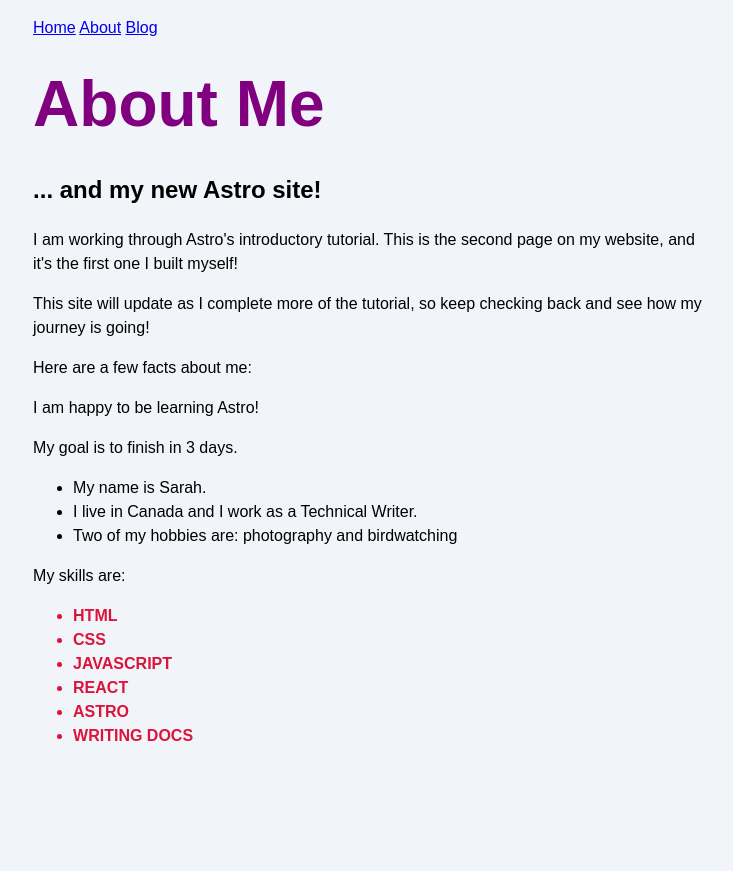
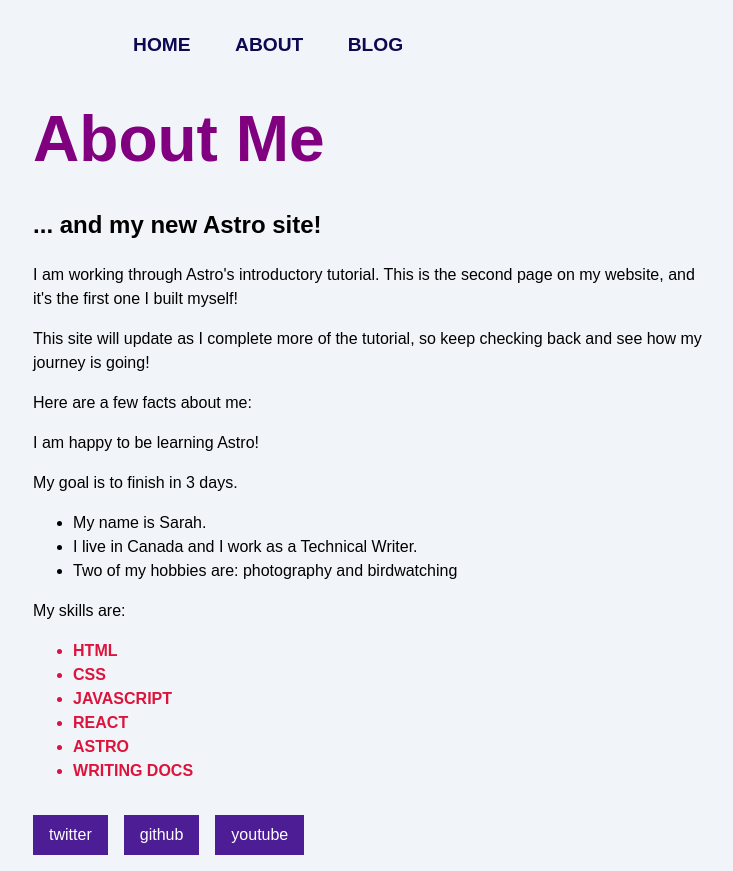
Before and after one commit to aesakof/aesakof.github.io, an Astro site: page /about in a window 1280 px wide. Shown: the whole page, without its empty margins (267-1000 px from the left). Before the commit the page ends 800 px from the top, so only its background shows below. Built offline with nearby package versions, Linux system fonts and the light colour scheme; Astro itself is replaced by a stand-in of ours.

Commit message:
Astro Tutorial

```diff
--- /dev/null
+++ b/src/components/Footer.astro
@@ -0,0 +1,16 @@
+---
+import Social from './Social.astro';
+---
+<style>
+  footer {
+    display: flex;
+    gap: 1rem;
+    margin-top: 2rem;
+  }
+</style>
+
+<footer>
+  <Social platform="twitter" username="astrodotbuild" />
+  <Social platform="github" username="withastro" />
+  <Social platform="youtube" username="astrodotbuild" />
+</footer>
--- /dev/null
+++ b/src/components/Header.astro
@@ -0,0 +1,11 @@
+---
+import Navigation from './Navigation.astro';
+import Menu from '../components/Menu.astro';
+
+---
+<header>
+    <nav>
+        <Menu />
+        <Navigation />
+    </nav>
+</header>
--- /dev/null
+++ b/src/components/Menu.astro
@@ -0,0 +1,5 @@
+---
+---
+<button aria-expanded="false" aria-controls="main-menu" class="menu">
+    Menu
+</button>
--- /dev/null
+++ b/src/components/Navigation.astro
@@ -0,0 +1,7 @@
+---
+---
+<div id="main-menu" class="nav-links">
+    <a href="/">Home</a>
+    <a href="/about/">About</a>
+    <a href="/blog/">Blog</a>
+</div>
--- /dev/null
+++ b/src/components/Social.astro
@@ -0,0 +1,13 @@
+---
+const { platform, username } = Astro.props;
+---
+<a href={`https://www.${platform}.com/${username}`}>{platform}</a>
+
+<style>
+  a {
+    padding: 0.5rem 1rem;
+    color: white;
+    background-color: #4c1d95;
+    text-decoration: none;
+  }
+</style>
--- a/src/pages/about.astro
+++ b/src/pages/about.astro
@@ -1,5 +1,9 @@
 ---
 import '../styles/global.css';
+import Navigation from '../components/Navigation.astro';
+import Footer from '../components/Footer.astro';
+import Header from '../components/Header.astro';
+
 
 const pageTitle = "About Me";
 
@@ -38,9 +42,8 @@ const textCase = "uppercase"
     </style>
   </head>
   <body>
-    <a href="/">Home</a>
-    <a href="/about/">About</a>
-    <a href="/blog/">Blog</a>
+    <Header />
+
     <h1>About Me</h1>
     <h2>... and my new Astro site!</h2>
 
@@ -66,5 +69,9 @@ const textCase = "uppercase"
     <ul>
         {skills.map((skill) => <li class="skill">{skill}</li>)}
     </ul>
+    <Footer />
+    <script>
+        import "../scripts/menu.js";
+    </script>
   </body>
 </html>
--- /dev/null
+++ b/src/scripts/menu.js
@@ -0,0 +1,6 @@
+const menu = document.querySelector('.menu');
+
+menu?.addEventListener('click', () => {
+  const isExpanded = menu.getAttribute('aria-expanded') === 'true';
+  menu.setAttribute('aria-expanded', `${!isExpanded}`);
+});
--- a/src/styles/global.css
+++ b/src/styles/global.css
@@ -19,3 +19,59 @@ h1 {
   margin: 1rem 0;
   font-size: 2.5rem;
 }
+
+/* nav styles */
+
+.menu {
+  background-color: #0d0950;
+  border: none;
+  color: #fff;
+  font-size: 1.2rem;
+  font-weight: bold;
+  padding: 5px 10px;
+}
+
+.nav-links {
+  width: 100%;
+  display: none;
+  margin: 0;
+}
+
+.nav-links a {
+  display: block;
+  text-align: center;
+  padding: 10px 0;
+  text-decoration: none;
+  font-size: 1.2rem;
+  font-weight: bold;
+  text-transform: uppercase;
+  color: #0d0950;
+}
+
+.nav-links a:hover,
+.nav-links a:focus {
+  background-color: #ff9776;
+}
+
+:has(.menu[aria-expanded="true"]) .nav-links {
+  display: unset;
+}
+
+@media screen and (min-width: 636px) {
+  .nav-links {
+    margin-left: 5em;
+    display: block;
+    position: static;
+    width: auto;
+    background: none;
+  }
+
+  .nav-links a {
+    display: inline-block;
+    padding: 15px 20px;
+  }
+}
+
+  .menu {
+    display: none;
+  }
```
Also changed, not shown: src/layouts/BaseLayout.astro (added, +24 -0 lines), src/pages/blog.astro (+12 -5 lines), src/pages/index.astro (+5 -19 lines). Lines whose indentation alone changed are shown as unchanged.
